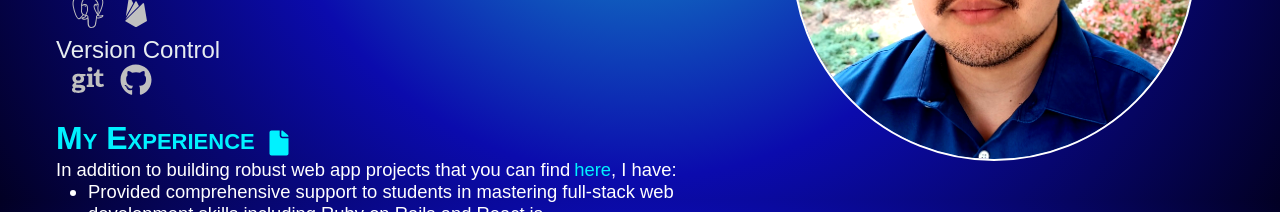
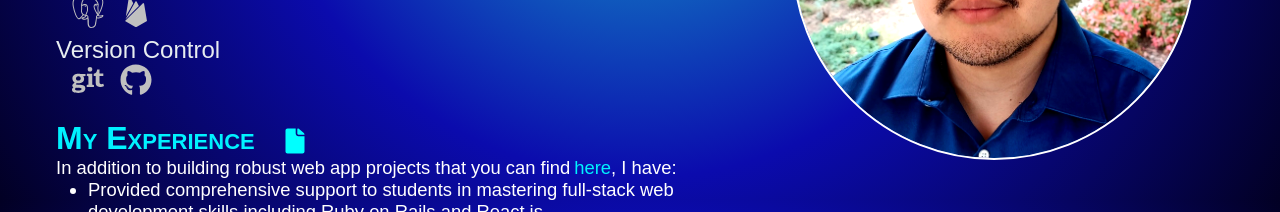
Before and after one commit to joshuadyee/portfolio-frontend, a React (Vite) app: page / in a window 1280 px wide. Shown: the part 1400-1612 px from the top of the page. Built offline with nearby package versions, Linux system fonts and the light colour scheme; a web font is replaced by a local one.

Commit message:
Refactor App.css, add hover text to resume link in My Experience

```diff
--- a/src/App.css
+++ b/src/App.css
@@ -287,6 +287,63 @@ span:nth-child(17) {
   align-items: center;
   gap: .625rem;
   color: silver;
+}
+
+/* Links Stylings */
+
+/* Links styles */
+
+.links_container {
+  justify-content: center;
+  align-items: center;
+  margin-top: 0.75rem;
+  width: 50%;
+}
+
+.links {
+  display: flex;
+  gap: 1.5rem;
+  justify-content: center;
+  list-style-type: none;
+}
+
+.links li a {
+  display: flex;
+  justify-content: center;
+  align-items: center;
+  margin: auto;
+  color: inherit;
+  font-size: 2.5rem;
+  filter: contrast(1.3);
+  position: relative;
+  /* Ensures hover text is positioned relative to the icon */
+}
+
+.hover-text {
+  position: absolute;
+  /* Position it on top of the icon */
+  opacity: 0;
+  visibility: hidden;
+  text-align: center;
+  font-weight: 500;
+  font-size: 1.25rem;
+  /* Adjust font size of the text */
+  transition: opacity 0.3s ease;
+  color: rgb(0, 242, 255)
+}
+
+li:hover .hover-text {
+  opacity: 1;
+  visibility: visible;
+}
+
+li a:hover svg,
+/* For the icon visibility */
+li a:hover i {
+  /* In case you use font icons */
+  visibility: hidden;
+  opacity: 0;
+  transition: opacity 0.3s ease, visibility 0.3s ease;
 }
 
 /* Cube Container */
@@ -591,13 +648,21 @@ span:nth-child(17) {
 }
 
 .resume-link {
-  margin-left: 0.5rem;
+  margin-left: 1.5rem;
   display: inline-flex;
   vertical-align: middle;
 }
 
 .resume-link a {
   color: inherit;
+  display: flex;
+  justify-content: center;
+  align-items: center;
+  margin: auto;
+  color: inherit;
+  font-size: 2.5rem;
+  filter: contrast(1.3);
+  position: relative;
   transition: transform 0.3s ease;
 }
 
@@ -606,9 +671,18 @@ span:nth-child(17) {
   vertical-align: middle;
 }
 
-.resume-link a:hover {
-  transform: scale(1.25);
-  color: white;
+.resume-link:hover .hover-text {
+  opacity: 1;
+  visibility: visible;
+}
+
+.resume-link:hover svg,
+/* For the icon visibility */
+.resume-link:hover i {
+  /* In case you use font icons */
+  visibility: hidden;
+  opacity: 0;
+  transition: opacity 0.3s ease, visibility 0.3s ease;
 }
 
 .projects-link {
@@ -844,60 +918,7 @@ span:nth-child(17) {
   text-decoration: underline;
 }
 
-/* Links styles */
-
-.links_container {
-  justify-content: center;
-  align-items: center;
-  margin-top: 0.75rem;
-  width: 50%;
-}
-
-.links {
-  display: flex;
-  gap: 1.5rem;
-  justify-content: center;
-  list-style-type: none;
-}
-
-.links li a {
-  display: flex;
-  justify-content: center;
-  align-items: center;
-  margin: auto;
-  color: inherit;
-  font-size: 2.5rem;
-  filter: contrast(1.3);
-  position: relative;
-  /* Ensures hover text is positioned relative to the icon */
-}
-
-.hover-text {
-  position: absolute;
-  /* Position it on top of the icon */
-  opacity: 0;
-  visibility: hidden;
-  text-align: center;
-  font-weight: 500;
-  font-size: 1.25rem;
-  /* Adjust font size of the text */
-  transition: opacity 0.3s ease;
-  color: rgb(0, 242, 255)
-}
-
-li:hover .hover-text {
-  opacity: 1;
-  visibility: visible;
-}
-
-li a:hover svg,
-/* For the icon visibility */
-li a:hover i {
-  /* In case you use font icons */
-  visibility: hidden;
-  opacity: 0;
-  transition: opacity 0.3s ease, visibility 0.3s ease;
-}
+/* Contact Form */
 
 .contact-form {
   display: flex;
--- a/src/components/About.jsx
+++ b/src/components/About.jsx
@@ -86,6 +86,7 @@ export const About = () => {
           <span className="resume-link" title="resume">
             <a href="https://github.com/joshuadyee/Resume/blob/f7cca193cb673b9de5827d20f3865a0c14f13c44/Joshua-Yee-SWD-Resume.pdf" target="_blank" >
               <IoIosDocument />
+              <span className="hover-text">Resume</span>
             </a>
           </span>
         </h1>
```
